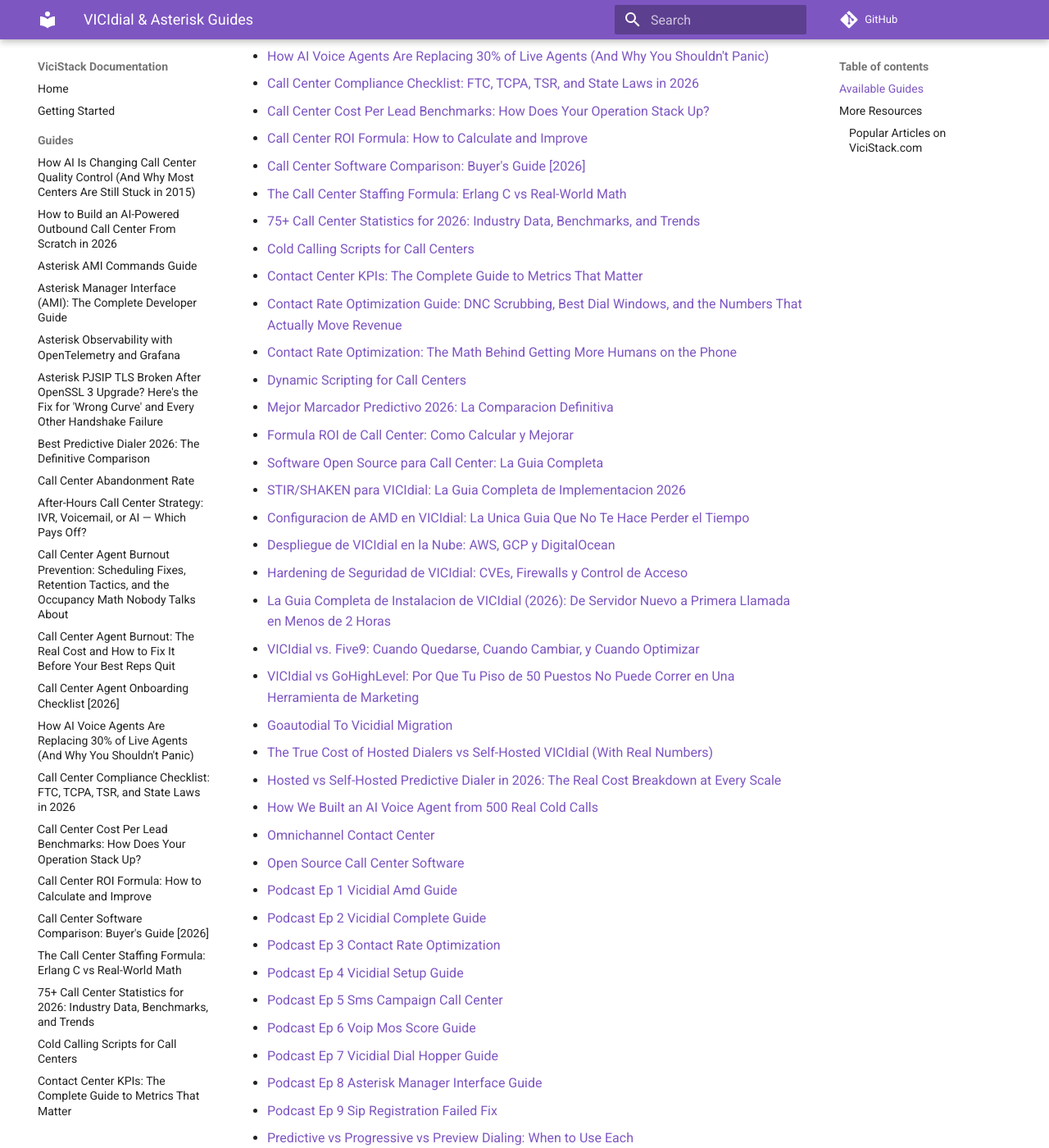
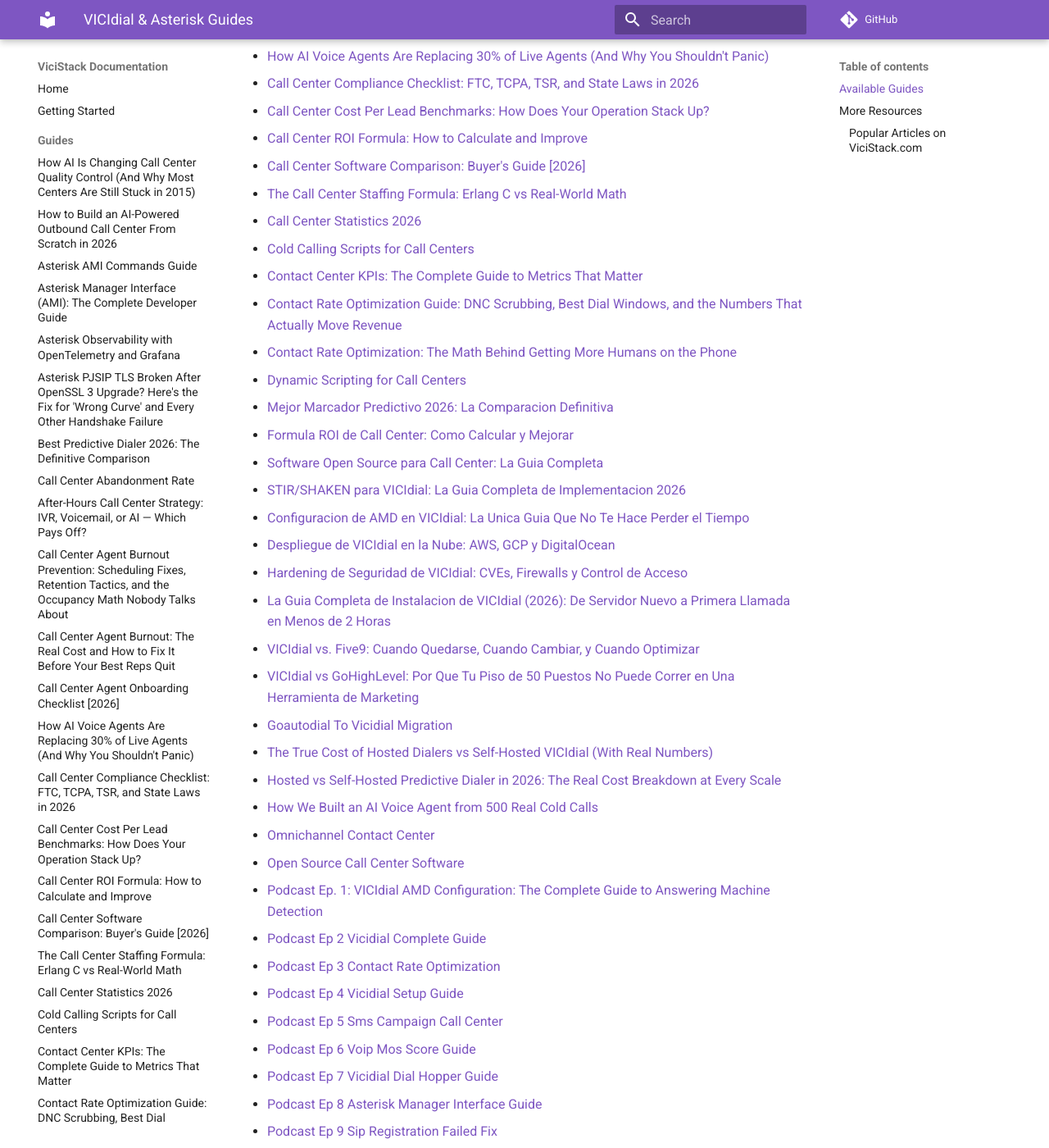
Before and after one commit to gamlin-ccdocs/vicistack-docs, an MkDocs documentation site: the page built from docs/guides/index.md, in a window 1280 px wide and 1400 px high, scrolled down 746 px. Shown: the whole window at 82% size. Built offline with MkDocs 1.6.1 and Material for MkDocs 9.7.7, drawn with Linux system fonts in a browser that asks for light colours; comment, search, counter and statistics services are not loaded.

Commit message:
Add guide: Podcast Ep. 1: VICIdial AMD Configuration: The Complete Guide to Answering Machine Detection

```diff
--- a/docs/guides/index.md
+++ b/docs/guides/index.md
@@ -23,7 +23,7 @@
 - [Call Center ROI Formula: How to Calculate and Improve](call-center-roi-formula.md)
 - [Call Center Software Comparison: Buyer's Guide [2026]](call-center-software-comparison.md)
 - [The Call Center Staffing Formula: Erlang C vs Real-World Math](call-center-staffing-formula.md)
-- [75+ Call Center Statistics for 2026: Industry Data, Benchmarks, and Trends](call-center-statistics-2026.md)
+- [Call Center Statistics 2026](call-center-statistics-2026.md)
 - [Cold Calling Scripts for Call Centers](cold-calling-scripts-templates.md)
 - [Contact Center KPIs: The Complete Guide to Metrics That Matter](contact-center-kpis.md)
 - [Contact Rate Optimization Guide: DNC Scrubbing, Best Dial Windows, and the Numbers That Actually Move Revenue](contact-rate-optimization-guide.md)
@@ -45,7 +45,7 @@
 - [How We Built an AI Voice Agent from 500 Real Cold Calls](how-we-built-ai-voice-agents.md)
 - [Omnichannel Contact Center](omnichannel-contact-center.md)
 - [Open Source Call Center Software](open-source-call-center-software.md)
-- [Podcast Ep 1 Vicidial Amd Guide](podcast-ep-1-vicidial-amd-guide.md)
+- [Podcast Ep. 1: VICIdial AMD Configuration: The Complete Guide to Answering Machine Detection](podcast-ep-1-vicidial-amd-guide.md)
 - [Podcast Ep 2 Vicidial Complete Guide](podcast-ep-2-vicidial-complete-guide.md)
 - [Podcast Ep 3 Contact Rate Optimization](podcast-ep-3-contact-rate-optimization.md)
 - [Podcast Ep 4 Vicidial Setup Guide](podcast-ep-4-vicidial-setup-guide.md)
--- a/mkdocs.yml
+++ b/mkdocs.yml
@@ -38,7 +38,7 @@
       - "Call Center ROI Formula: How to Calculate and Improve": "guides/call-center-roi-formula.md"
       - "Call Center Software Comparison: Buyer's Guide [2026]": "guides/call-center-software-comparison.md"
       - "The Call Center Staffing Formula: Erlang C vs Real-World Math": "guides/call-center-staffing-formula.md"
-      - "75+ Call Center Statistics for 2026: Industry Data, Benchmarks, and Trends": "guides/call-center-statistics-2026.md"
+      - "Call Center Statistics 2026": "guides/call-center-statistics-2026.md"
       - "Cold Calling Scripts for Call Centers": "guides/cold-calling-scripts-templates.md"
       - "Contact Center KPIs: The Complete Guide to Metrics That Matter": "guides/contact-center-kpis.md"
       - "Contact Rate Optimization Guide: DNC Scrubbing, Best Dial Windows, and the Numbers That Actually Move Revenue": "guides/contact-rate-optimization-guide.md"
@@ -60,7 +60,7 @@
       - "How We Built an AI Voice Agent from 500 Real Cold Calls": "guides/how-we-built-ai-voice-agents.md"
       - "Omnichannel Contact Center": "guides/omnichannel-contact-center.md"
       - "Open Source Call Center Software": "guides/open-source-call-center-software.md"
-      - "Podcast Ep 1 Vicidial Amd Guide": "guides/podcast-ep-1-vicidial-amd-guide.md"
+      - "Podcast Ep. 1: VICIdial AMD Configuration: The Complete Guide to Answering Machine Detection": "guides/podcast-ep-1-vicidial-amd-guide.md"
       - "Podcast Ep 2 Vicidial Complete Guide": "guides/podcast-ep-2-vicidial-complete-guide.md"
       - "Podcast Ep 3 Contact Rate Optimization": "guides/podcast-ep-3-contact-rate-optimization.md"
       - "Podcast Ep 4 Vicidial Setup Guide": "guides/podcast-ep-4-vicidial-setup-guide.md"
```
